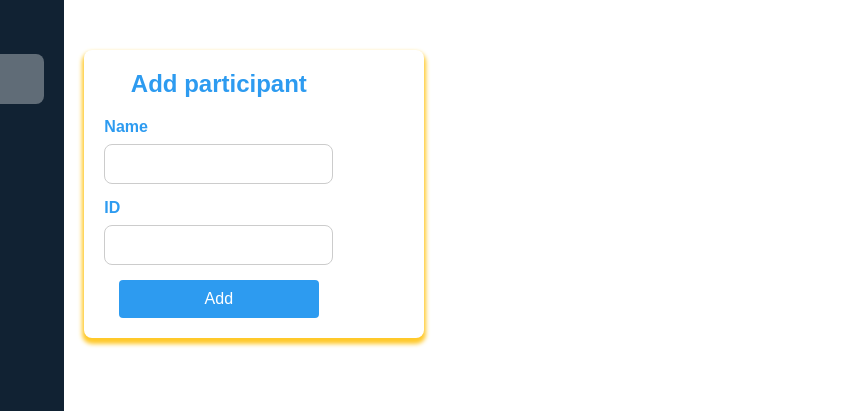
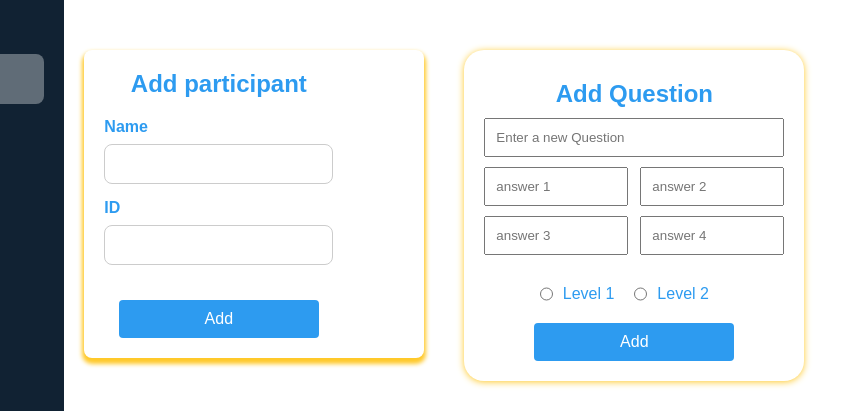
Before and after one commit to Mutasemshboul/Mathematics-Competition-Platform, a plain HTML site: page addQandP.html in a window 1280 px wide. Shown: the top 411 px of the page, 185-1038 px from the left. Drawn offline with Linux system fonts and the light colour scheme.

Commit message:
add froms

```diff
--- a/addQandP.html
+++ b/addQandP.html
@@ -88,6 +88,30 @@
             </div>
 
 
+            <div class="addQ">
+                <div>
+                    <h1> Add Question </h1>
+                    <form >
+                        <input type="text" name="Question" placeholder="Enter a new Question">
+                        <div class="multichoice">
+                            <input type="number" name="ansone" placeholder="answer 1" >
+                            <input type="number" name="anstwo"  placeholder="answer 2">
+                            <input type="number" name="ansthree"  placeholder="answer 3" >
+                            <input type="number" name="anfour"  placeholder="answer 4">
+                        </div>
+                        <div  class="levelChoice">
+                        <input type="radio" name="level" id="level1">
+                        <label for="level1">Level 1</label>
+                        <input type="radio" name="level" id="level2">
+                        <label for="level2">Level 2</label>
+                        </div>
+
+                        <button type="submit" > Add</button>
+                    </form>
+                </div>
+            </div>
+
+
 
         </section>
     </main>
--- a/css/style.css
+++ b/css/style.css
@@ -149,3 +149,82 @@ ul li a:hover,.active ,.data-info .box:hover,td:hover{
 ul li a i{
     font-size: 30px;
 }
+
+
+
+.addQ
+{
+    background-color:white;
+    padding: 20px;
+    border-radius: 20px;
+    width: 300px;
+    height: fit-content;
+    margin: 50px 20px ;
+    box-shadow:0 1px 7px 0px  #FFC929;
+}
+.addQ h1 {
+    text-align: center;
+    margin: 10px 0px;
+    color: #2D9BF0;
+}
+
+form {
+    display: flex;
+    flex-direction: column;
+
+}
+
+form input[name="Question"] {
+    width: 100%;
+    padding: 10px;
+    margin-bottom: 10px;
+    box-sizing: border-box;
+}
+
+form .multichoice {
+    display: flex;
+    flex-wrap: wrap;
+    justify-content: space-between;
+    width: 100%;
+    margin-bottom: 20px;
+}
+
+form .multichoice input {
+    width: 48%;
+    padding: 10px;
+    margin-bottom: 10px;
+    box-sizing: border-box;
+}
+
+form input[type="radio"] {
+    margin-right: 10px;
+}
+.levelChoice
+{
+display: flex;
+flex-direction: row;
+justify-content: center;
+width: 100%;
+}
+.levelChoice label {
+    margin-right: 20px;
+    color: #2D9BF0;
+}
+
+
+form button[type="submit"] {
+    cursor: pointer;
+    padding: 10px 15px;
+    background-color: #2D9BF0;
+    color: white;
+    border: none;
+    border-radius: 4px;
+    cursor: pointer;
+    font-size: 16px;
+    width: 200px;
+    align-self: center;
+    margin-top: 20px;
+}
+.addQ button:hover {
+    background-color: #FFC929;
+}
```
Also changed, not shown: index.html (+0 -1 lines), js/text.html (deleted, +0 -50 lines), AddQuestionAndAnswers.html (deleted).
